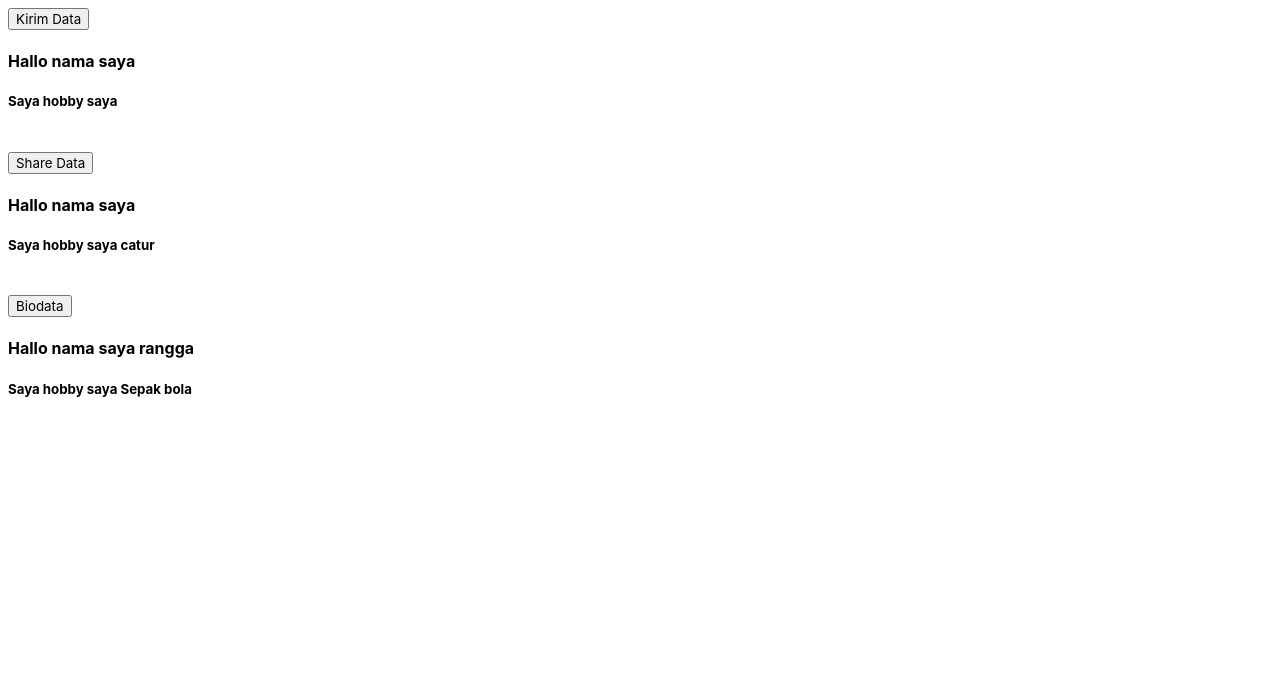
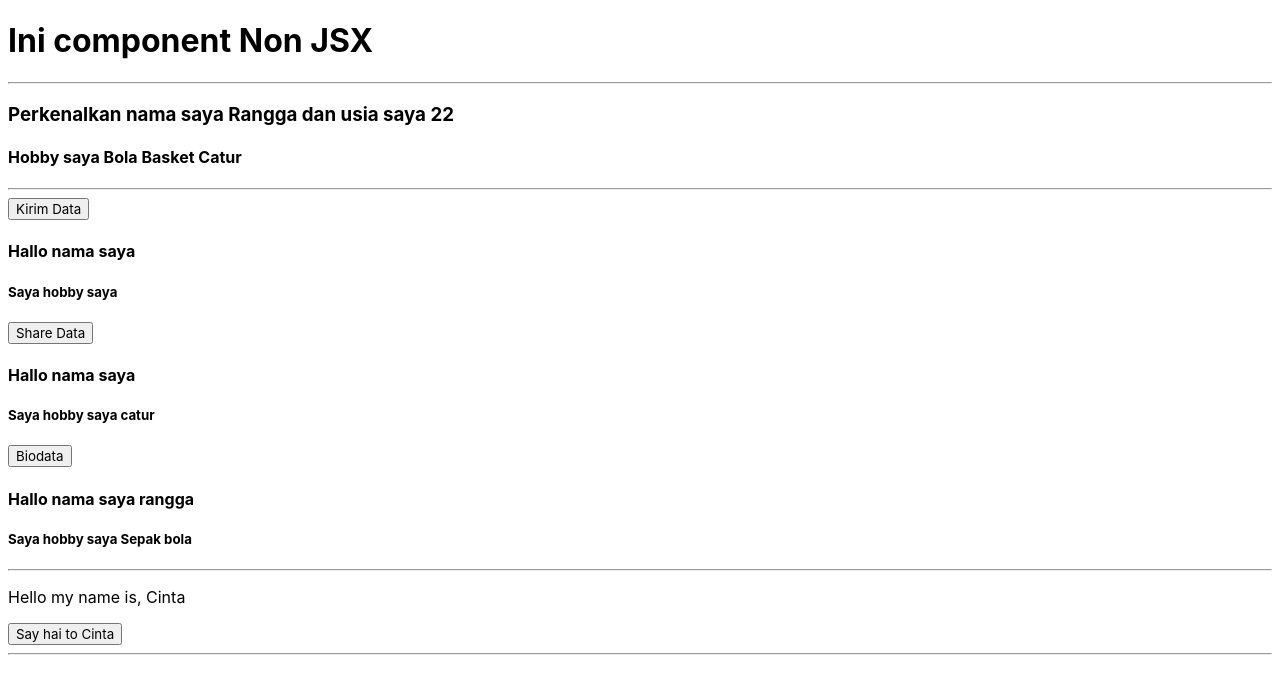
Before and after one commit to iqbalrivaldi28/Learn-React-Fundamental-1, a React (Vite) app: page / in a window 1280 px wide. Shown: the top 694 px of the page. Built offline with nearby package versions, Linux system fonts and the light colour scheme.

Commit message:
feat: add event handler concept

```diff
--- a/src/App.jsx
+++ b/src/App.jsx
@@ -1,4 +1,5 @@
 import './App.css';
+import EventHandler from './components/Event-Hanlder';
 import JsxNonJsx from './components/Jsx-NonJsx';
 import PropsReusableComponent from './components/Props-Reusable-Component';
 import VariableInJsx from './components/Variable-In-Jsx';
@@ -7,18 +8,26 @@ function App() {
   return (
     <>
       {/* Jsx vs Non Jsx */}
-      {/* <JsxNonJsx /> */}
+      <JsxNonJsx />
+      <hr />
 
       {/* Variabel in Jsx */}
-      {/* <VariableInJsx /> */}
+      <VariableInJsx />
+      <hr />
 
       {/* Props dan Reusable Component */}
       <PropsReusableComponent title="Kirim Data" />
-      <br />
+
       <PropsReusableComponent title="Share Data" hobby="catur" />
 
-      <br />
       <PropsReusableComponent title="Biodata" name="rangga" hobby="Sepak bola" />
+
+
+      <hr />
+      {/* Event Handler */}
+      <EventHandler name="Cinta " />
+
+      <hr />
 
     </>
   );
--- /dev/null
+++ b/src/components/Event-Hanlder.jsx
@@ -0,0 +1,20 @@
+const EventHandler = (props) => {
+  const { name } = props;
+
+  const handleClick = (name) => {
+    alert(`Hai, salam kenal ${name}`);
+  };
+
+  return (
+    <>
+      <div>
+        <p>Hello my name is, {name}</p>
+      </div>
+      <div>
+        <button onClick={() => handleClick(name)}>Say hai to {name}</button>
+      </div>
+    </>
+  );
+};
+
+export default EventHandler;
```
